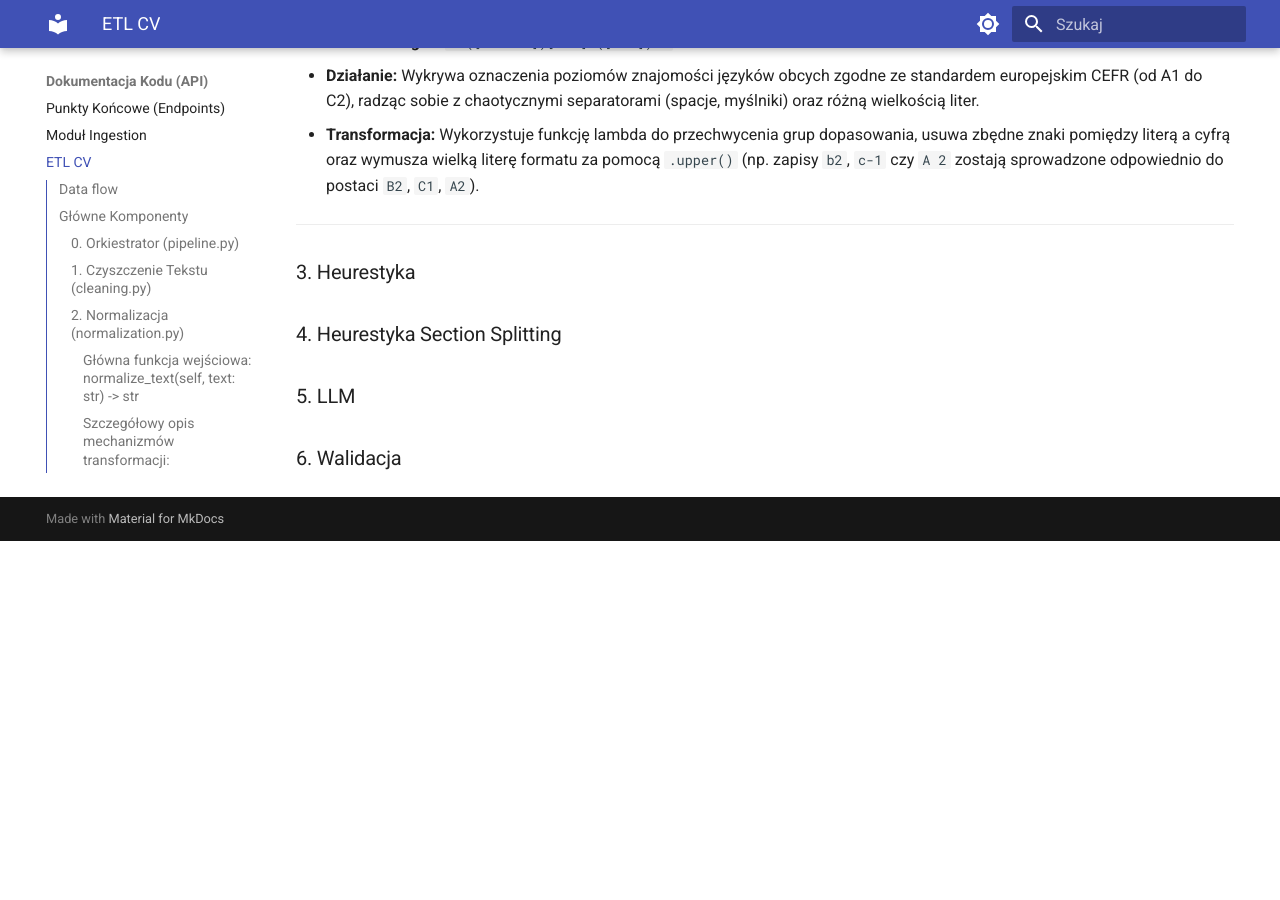
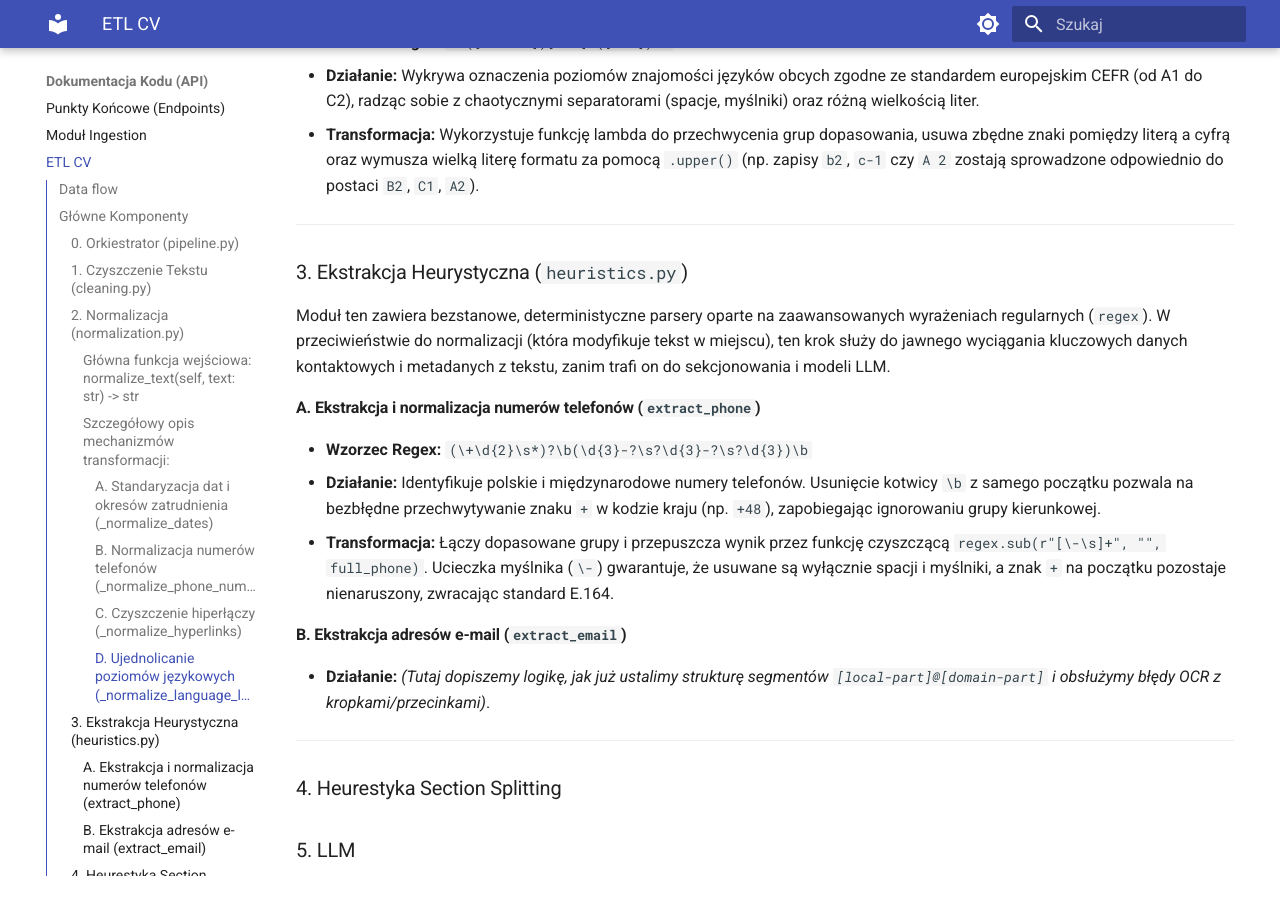
Before and after one commit to KamiiilPawlak/cv-ai-matcher, an MkDocs documentation site: the page built from docs/reference/etl_cv_services.md, in a window 1280 px wide and 900 px high, scrolled down 4091 px. Built offline with MkDocs 1.6.1 and Material for MkDocs 9.7.7, drawn with Linux system fonts in a browser that asks for light colours; before the commit the page ends 4632 px from its top, so only the background shows below that.

Commit message:
docs: update architecture diagrams and service reference docs

```diff
--- a/docs/reference/etl_cv_services.md
+++ b/docs/reference/etl_cv_services.md
@@ -122,7 +122,21 @@
 
 ---
 
-### 3. Heurestyka
+### 3. Ekstrakcja Heurystyczna (`heuristics.py`)
+
+Moduł ten zawiera bezstanowe, deterministyczne parsery oparte na zaawansowanych wyrażeniach regularnych (`regex`). W przeciwieństwie do normalizacji (która modyfikuje tekst w miejscu), ten krok służy do jawnego wyciągania kluczowych danych kontaktowych i metadanych z tekstu, zanim trafi on do sekcjonowania i modeli LLM.
+
+#### A. Ekstrakcja i normalizacja numerów telefonów (`extract_phone`)
+
+- **Wzorzec Regex:** `(\+\d{2}\s*)?\b(\d{3}-?\s?\d{3}-?\s?\d{3})\b`
+- **Działanie:** Identyfikuje polskie i międzynarodowe numery telefonów. Usunięcie kotwicy `\b` z samego początku pozwala na bezbłędne przechwytywanie znaku `+` w kodzie kraju (np. `+48`), zapobiegając ignorowaniu grupy kierunkowej.
+- **Transformacja:** Łączy dopasowane grupy i przepuszcza wynik przez funkcję czyszczącą `regex.sub(r"[\-\s]+", "", full_phone)`. Ucieczka myślnika (`\-`) gwarantuje, że usuwane są wyłącznie spacji i myślniki, a znak `+` na początku pozostaje nienaruszony, zwracając standard E.164.
+
+#### B. Ekstrakcja adresów e-mail (`extract_email`)
+
+- **Działanie:** _(Tutaj dopiszemy logikę, jak już ustalimy strukturę segmentów `[local-part]@[domain-part]` i obsłużymy błędy OCR z kropkami/przecinkami)_.
+
+---
 
 ### 4. Heurestyka Section Splitting
 
```
Also changed, not shown: docs/architecture/diagrams/cleaning.drawio.svg (added), docs/architecture/diagrams/heurestic.drawio.svg (added).
